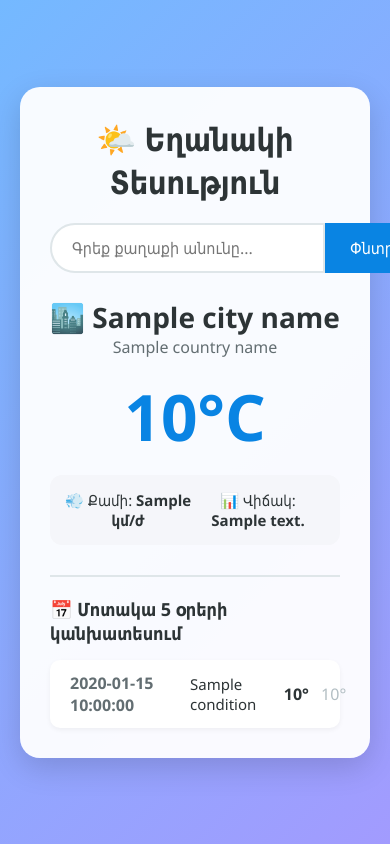
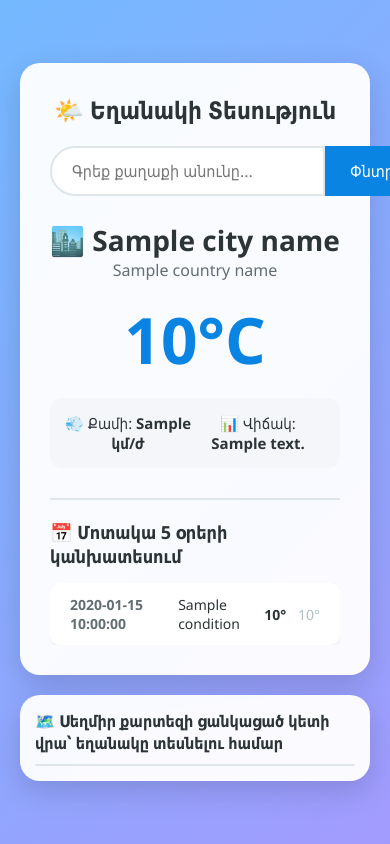
Before and after one commit to Narek201114/my-weather-site-, a Flask app: template templates/weather.html in a window 390 px wide; the page is wider, and only the part inside the window is pictured. Run offline with Flask 3, Linux system fonts and the light colour scheme; the template is opened without the code that fills it: most values are stand-ins (such as "Sample title", 1, 10 or a date in 2020).

Commit message:
Update weather.html

```diff
--- a/templates/weather.html
+++ b/templates/weather.html
@@ -3,7 +3,10 @@
 <head>
     <meta charset="UTF-8">
     <meta name="viewport" content="width=device-width, initial-scale=1.0">
-    <title>Եղանակի Տեսություն</title>
+    <title>Եղանակի Տեսություն և Քարտեզ</title>
+
+    <link rel="stylesheet" href="https://unpkg.com/leaflet@1.9.4/dist/leaflet.css" />
+
     <style>
         * {
             box-sizing: border-box;
@@ -19,16 +22,46 @@
             align-items: center;
             padding: 20px;
         }
+        .main-wrapper {
+            display: flex;
+            flex-direction: row;
+            gap: 20px;
+            width: 100%;
+            max-width: 1100px;
+        }
         .container {
             background: rgba(255, 255, 255, 0.95);
             padding: 30px;
             border-radius: 20px;
             box-shadow: 0 10px 30px rgba(0,0,0,0.15);
+            flex: 1;
+            text-align: center;
+            height: fit-content;
+        }
+        .map-container {
+            background: rgba(255, 255, 255, 0.95);
+            padding: 15px;
+            border-radius: 20px;
+            box-shadow: 0 10px 30px rgba(0,0,0,0.15);
+            flex: 1.2;
+            height: 600px;
+            display: flex;
+            flex-direction: column;
+        }
+        #map {
             width: 100%;
-            max-width: 600px;
-            text-align: center;
+            height: 100%;
+            border-radius: 12px;
+            border: 1px solid #dfe6e9;
         }
-        h1 { color: #2d3436; margin-bottom: 20px; }
+        .map-title {
+            font-size: 16px;
+            color: #2d3436;
+            margin-bottom: 10px;
+            font-weight: bold;
+            text-align: left;
+        }
+        h1 { color: #2d3436; margin-bottom: 20px; font-size: 24px; }
         .search-form {
             display: flex;
             margin-bottom: 25px;
@@ -90,6 +123,8 @@
             display: flex;
             flex-direction: column;
             gap: 10px;
+            max-height: 250px;
+            overflow-y: auto;
         }
         .forecast-row {
             display: flex;
@@ -100,19 +135,35 @@
             border-radius: 10px;
             box-shadow: 0 2px 5px rgba(0,0,0,0.05);
         }
-        .forecast-date { font-weight: 600; color: #636e72; min-width: 100px; text-align: left; }
-        .forecast-code { color: #2d3436; font-size: 15px; flex: 1; text-align: left; padding-left: 20px; }
-        .forecast-temp { font-weight: bold; color: #2d3436; text-align: right; min-width: 90px; }
+        .forecast-date { font-weight: 600; color: #636e72; min-width: 90px; text-align: left; font-size: 14px; }
+        .forecast-code { color: #2d3436; font-size: 14px; flex: 1; text-align: left; padding-left: 15px; }
+        .forecast-temp { font-weight: bold; color: #2d3436; text-align: right; min-width: 80px; font-size: 14px; }
         .min-t { color: #b2bec3; font-weight: normal; margin-left: 8px; }
+
+        /* Էկրանի հարմարեցում հեռախոսների համար */
+        @media (max-width: 850px) {
+            .main-wrapper {
+                flex-direction: column-reverse;
+            }
+            .map-container {
+                height: 400px;
+            }
+        }
     </style>
 </head>
 <body>
 
+<div class="main-wrapper">
+    <div class="map-container">
+        <div class="map-title">🗺️ Սեղմիր քարտեզի ցանկացած կետի վրա՝ եղանակը տեսնելու համար</div>
+        <div id="map"></div>
+    </div>
+
     <div class="container">
         <h1>🌤️ Եղանակի Տեսություն</h1>
 
-    <form class="search-form" method="POST" action="/weather">
-        <input type="text" name="city" placeholder="Գրեք քաղաքի անունը..." required>
+        <form class="search-form" id="searchForm" method="POST" action="/weather">
+            <input type="text" id="cityInput" name="city" placeholder="Գրեք քաղաքի անունը..." required>
             <button type="submit">Փնտրել</button>
         </form>
 
@@ -149,6 +200,27 @@
         </div>
         {% endif %}
     </div>
+</div>
 
-</body>
-</html>
+<script src="https://unpkg.com/leaflet@1.9.4/dist/leaflet.js"></script>
+<script>
+    // 1. Ստեղծում ենք քարտեզը և կենտրոնացնում Հայաստանի վրա (Երևանի կոորդինատներով)
+    const map = L.map('map').setView([40.1792, 44.5152], 7);
+
+    // 2. Ավելացնում ենք OpenStreetMap-ի սիրուն շերտը (Layers)
+    L.tileLayer('https://{s}.tile.openstreetmap.org/{z}/{x}/{y}.png', {
+        maxZoom: 19,
+        attribution: '© OpenStreetMap contributors'
+    }).addTo(map);
+
+    // 3. Ֆունկցիա, որը կատարվում է քարտեզի վրա սեղմելիս
+    function onMapClick(e) {
+        const lat = e.latlng.lat.toFixed(4);
+        const lng = e.latlng.lng.toFixed(4);
+
+        // Քարտեզի վրա դնում ենք ժամանակավոր նշան (Marker)
+        L.marker([lat, lng]).addTo(map)
+            .bindPopup("Որոնվում է եղանակը...")
+            .openOn(map);
+
+        // Ուղարկում ենք կոորդինատները մեր Python սերվերին որպես տեքստ (օրինակ՝ "40.1792,44.5152
```
Lines whose indentation alone changed are shown as unchanged.
